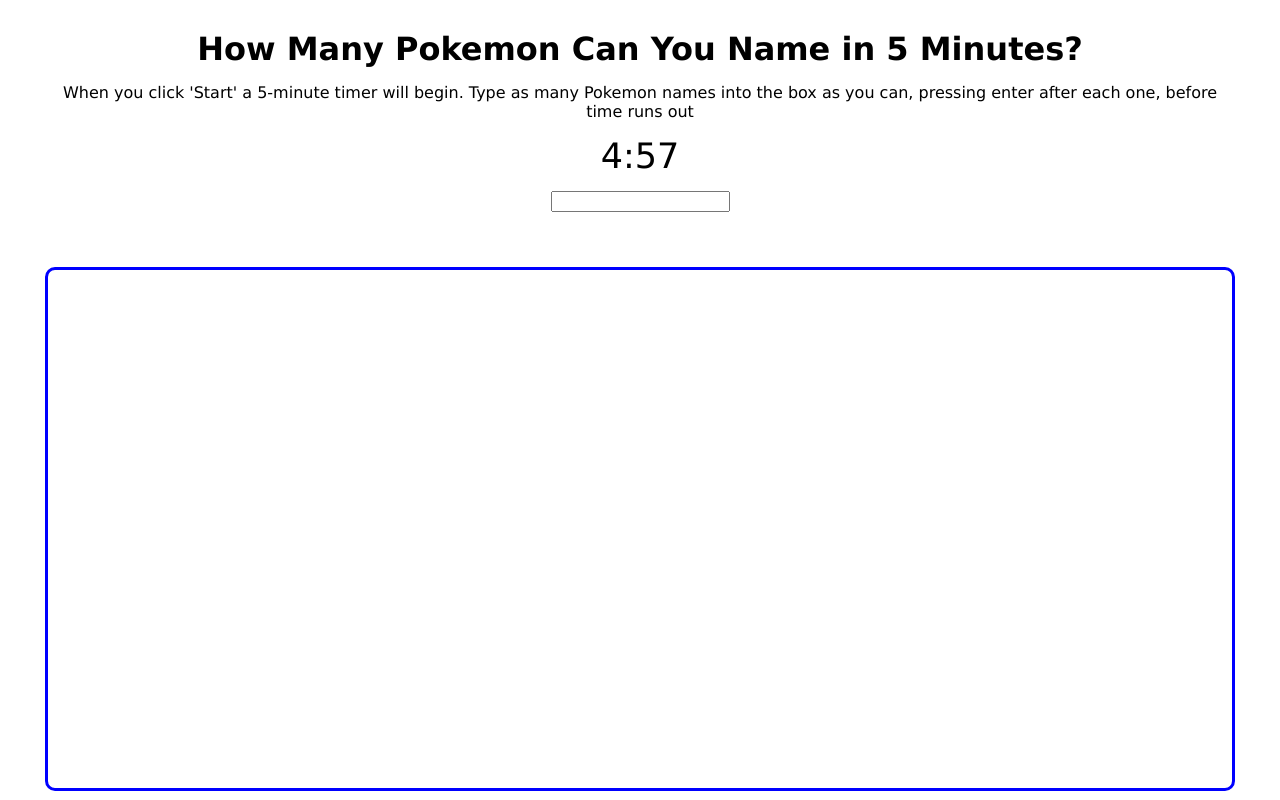
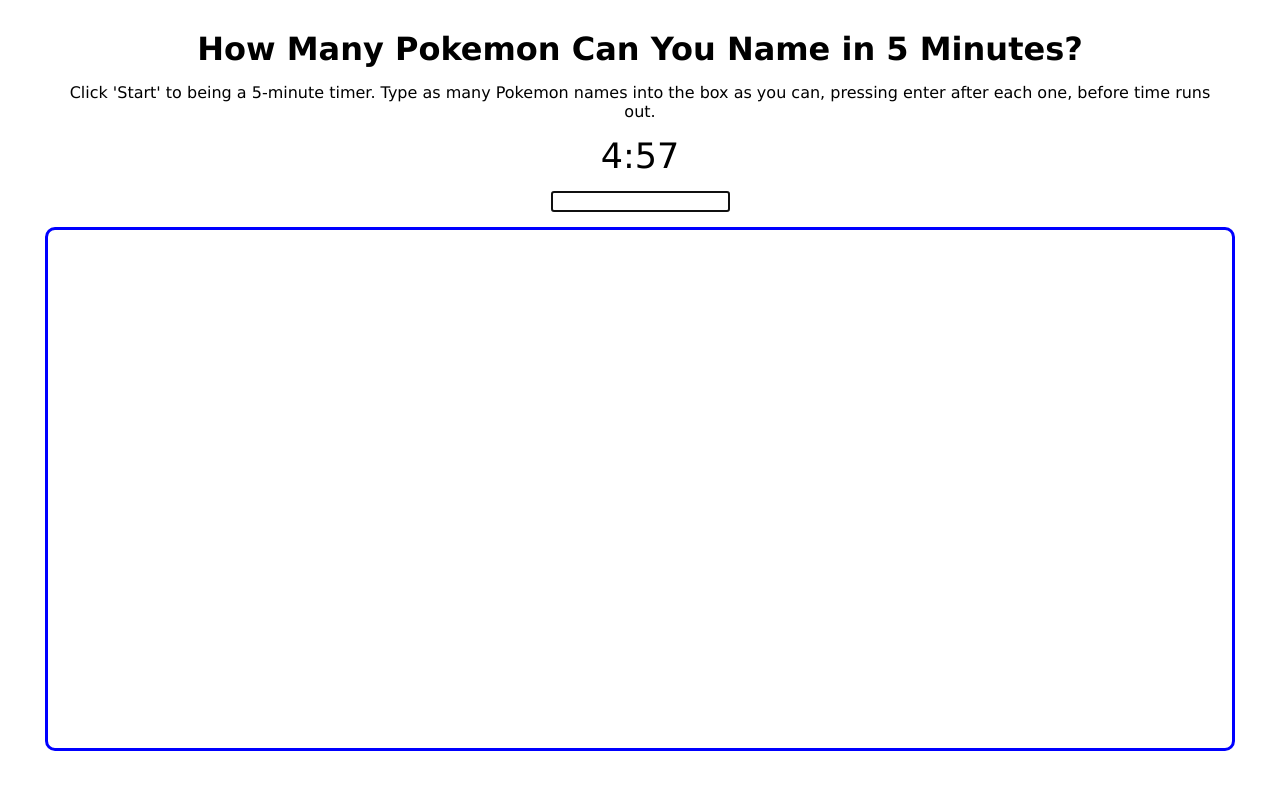
Before and after one commit to Michael-NN/howmanypoke, a plain HTML site: page index.html in a window 1280 px wide. Both pictures are taken after a click on the button "Start". Drawn offline with Linux system fonts and the light colour scheme.

Commit message:
Enhancement
Styling improvements, added autofocus to textbox on game start, and changed directions message at top

```diff
--- a/index.html
+++ b/index.html
@@ -30,6 +30,7 @@
 
             #controlsDiv {
             	height: 30%
+                margin: 0px;
             }
 
 			#namedDiv {
@@ -38,20 +39,21 @@
 				flex-flow: column wrap;
 				align-items: flex-start;
 				align-content: flex-start;
+                margin: 0px 15px;
                 border: solid blue;
                 border-radius: 10px;
                 overflow: auto;
 			}
 
             #namedDiv > div {
-            	margin: 10px;
+            	margin: 10px 20px;
             }
 		</style>
 	</head>
 	<body>
 	    <div id="controlsDiv">
           <h1>How Many Pokemon Can You Name in 5 Minutes?</h1>
-          <p>When you click 'Start' a 5-minute timer will begin.  Type as many Pokemon names into the box as you can, pressing enter after each one, before time runs out</p>
+          <p>Click 'Start' to being a 5-minute timer.  Type as many Pokemon names into the box as you can, pressing enter after each one, before time runs out.</p>
 
           <button id="startButton" label="start" onclick="startGame()">Start</button>
 
@@ -101,6 +103,7 @@
 			startButton.style.display = "none"
 			startTimer();
 			inputBox.style.display = "inline"
+            inputBox.focus();
 		}
 
 		function endGame() {
```
